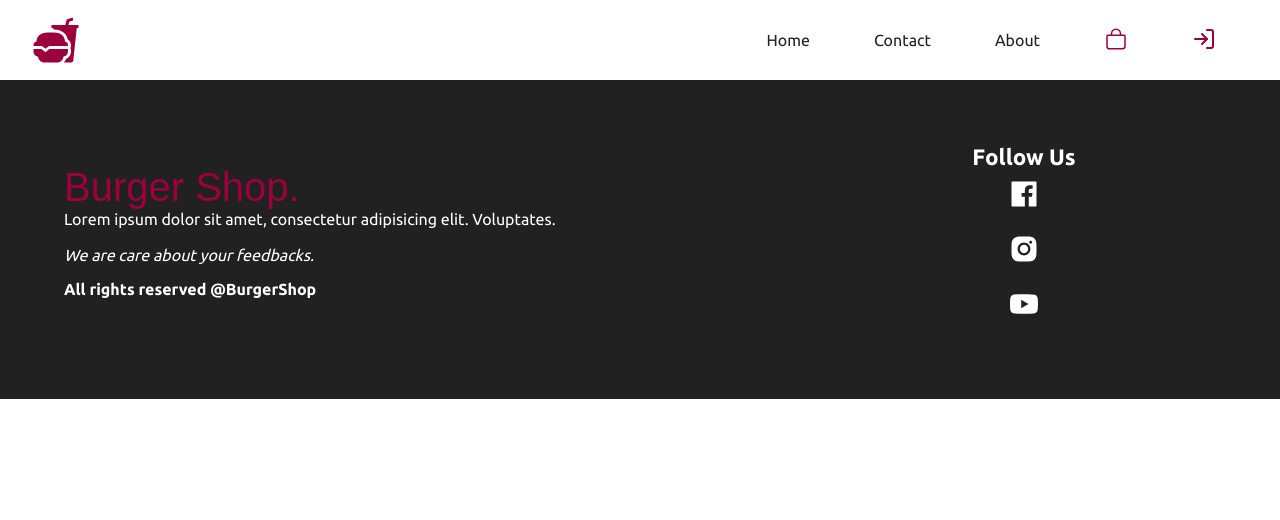
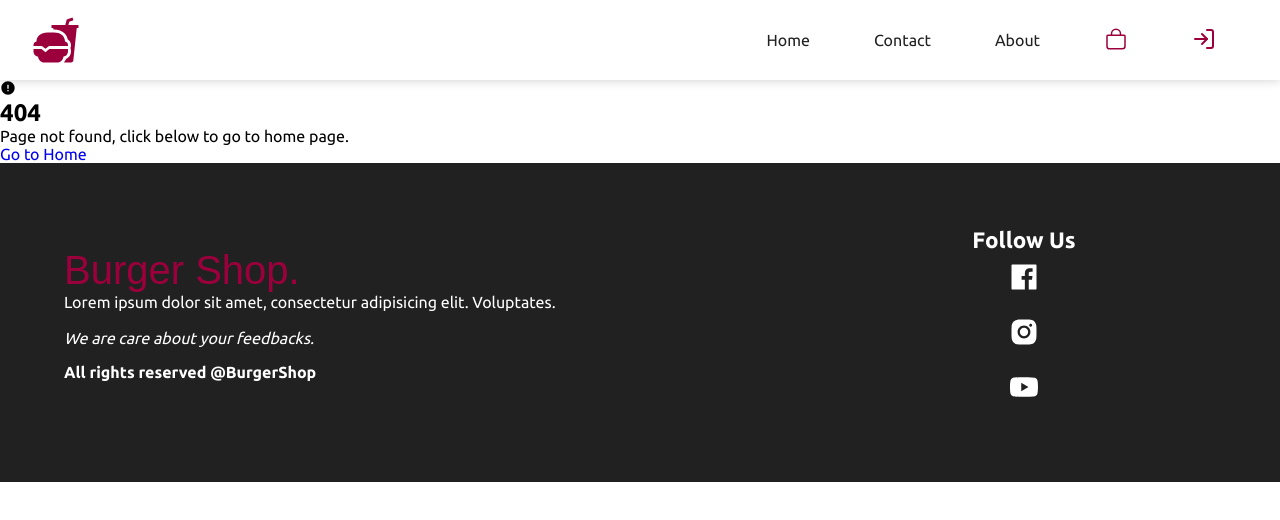
Before and after one commit to mohit838/BurgerShop-MERN, a React (Create React App) app in the folder client/: page /not-found in a window 1280 px wide. Shown: the top 520 px of the page. Built offline with nearby package versions, Linux system fonts and the light colour scheme.

Commit message:
Working with not found

```diff
--- a/client/src/App.js
+++ b/client/src/App.js
@@ -20,6 +20,7 @@ import "./styles/shipping.scss";
 import "./styles/confirmOrder.scss";
 import "./styles/paymentsuccess.scss";
 import "./styles/footer.scss";
+import NotFound from "./components/layout/NotFound";
 
 function App() {
   return (
@@ -33,6 +34,7 @@ function App() {
         <Route path="/shipping" element={<Shipping />} />
         <Route path="/confirm-order" element={<ConfirmOrder />} />
         <Route path="/payment-success" element={<PaymentSuccess />} />
+        <Route path="/not-found" element={<NotFound />} />
       </Routes>
 
       {/* Footer */}
--- /dev/null
+++ b/client/src/components/layout/NotFound.jsx
@@ -0,0 +1,20 @@
+import React from "react";
+import { MdError } from "react-icons/md";
+import { Link } from "react-router-dom";
+const NotFound = () => {
+  return (
+    <section className="notFound">
+      <main>
+        <div>
+          <MdError />
+          <h1>404</h1>
+        </div>
+
+        <p>Page not found, click below to go to home page.</p>
+        <Link to="/">Go to Home</Link>
+      </main>
+    </section>
+  );
+};
+
+export default NotFound;
```
